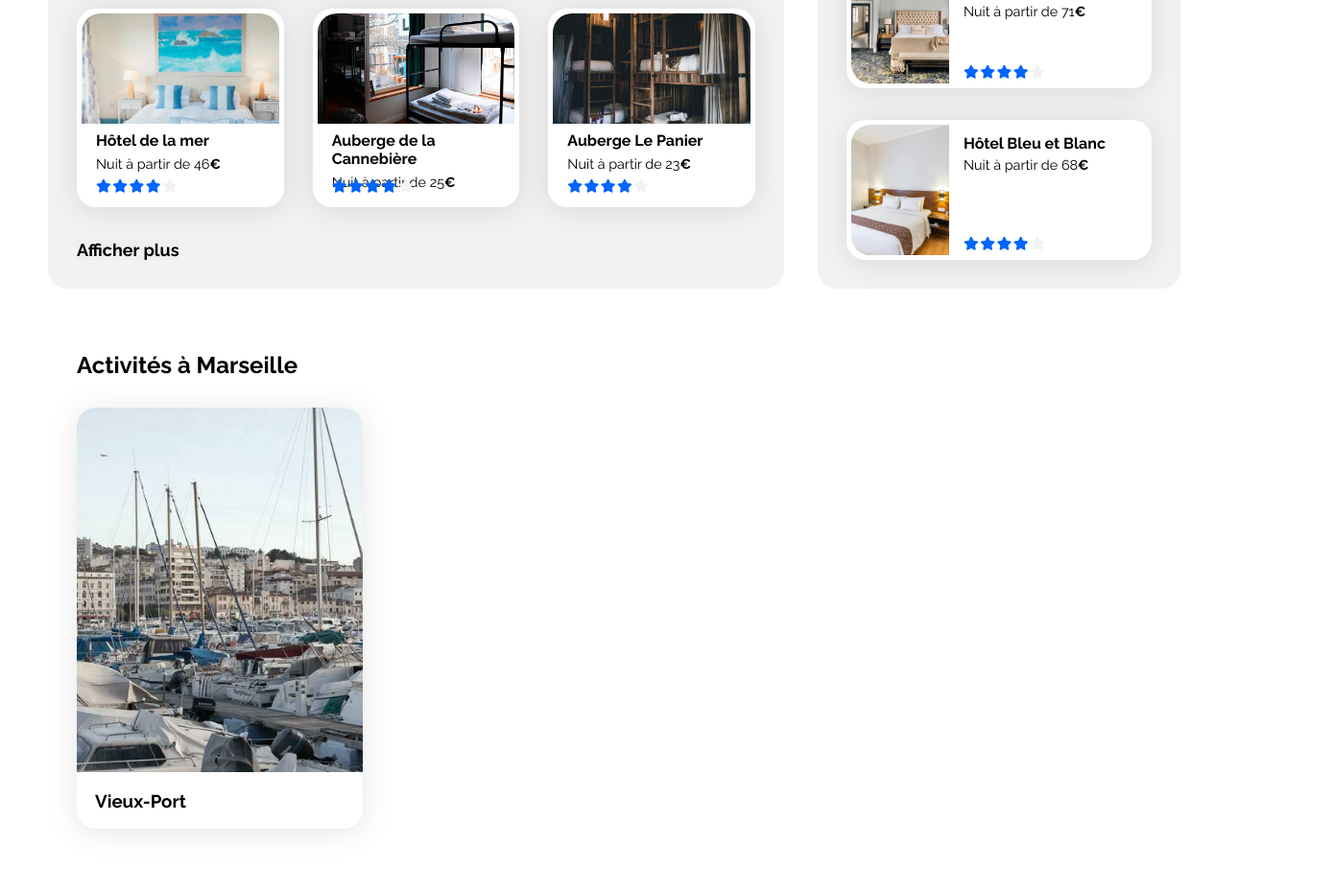
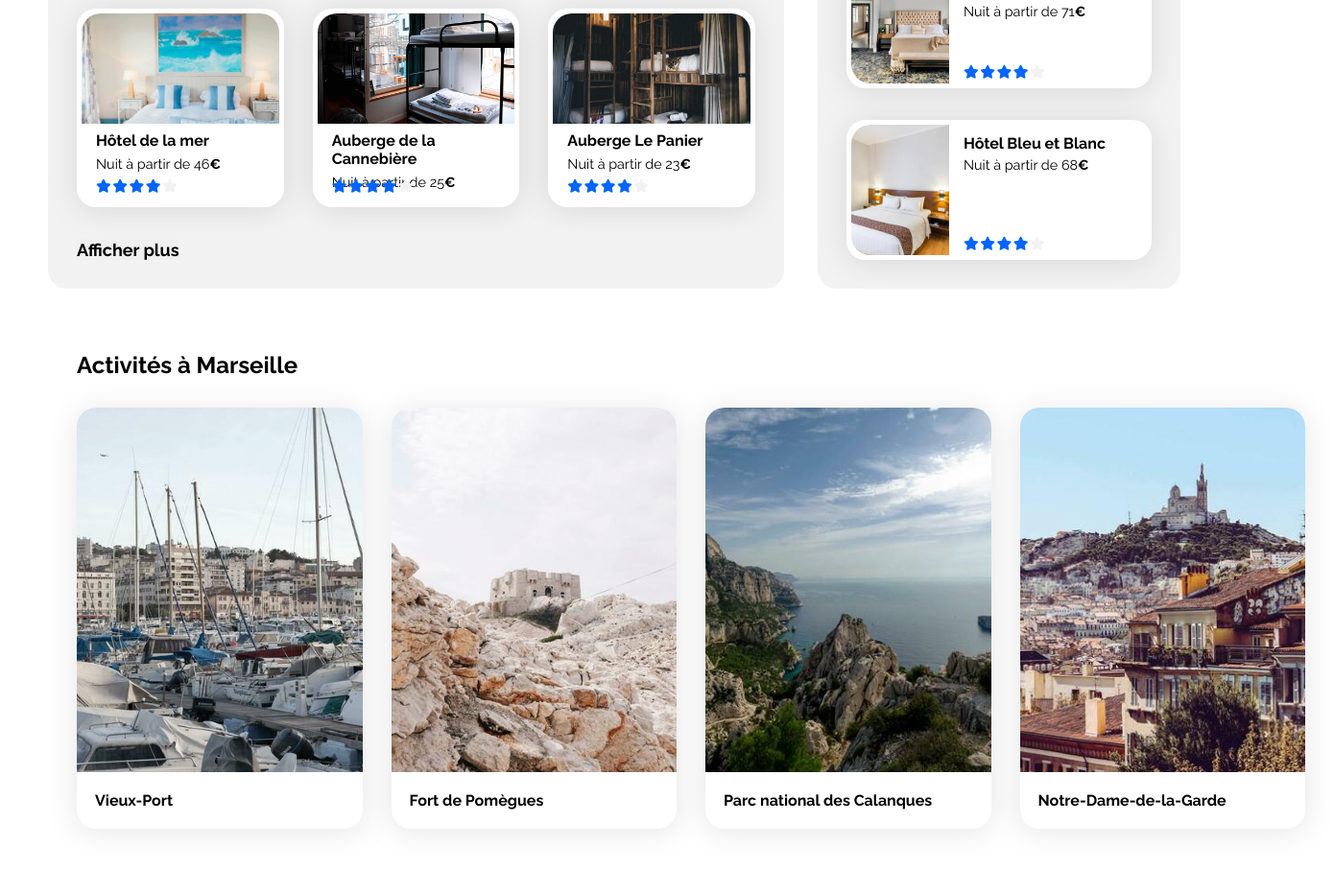
Before and after one commit to Juju8888A/OC-Booki, a plain HTML site: page index.html in a window 1280 px wide. Shown: the part 753-1659 px from the top of the page at 96% size, 1390 px wide, since content can reach past the window. Drawn offline with Linux system fonts and the light colour scheme.

Commit message:
ajout des 4 colonnes activités

```diff
--- a/CSS/style.css
+++ b/CSS/style.css
@@ -431,7 +431,7 @@ a {
 }
 
 .activites-marseille-cards a {
-    padding: 0 20px 0 0;
+    padding: 0 30px 0 0;
 }
 
 .activites-card {
@@ -456,6 +456,10 @@ a {
     align-items: center;
     height: 59px;
     padding: 20px 19px 20px 19px;
+}
+
+.activites-card-txt h3 {
+    font-size: 16px;
 }
 
 
--- a/index.html
+++ b/index.html
@@ -312,21 +312,43 @@
                 <h2>Activités à Marseille</h2>
             </div>
             <div class="activites-marseille-cards">
+                <a href="#">
+                    <article class="activites-card">
+                        <img src="./images/activites/reno-laithienne.jpg" alt="Image du Vieux Port de Marseille" />
+                        <div class="activites-card-txt">
+                            <h3 class="activites-card-title">Vieux-Port</h3>
+                        </div>
+                    </article>
+                </a>
 
                 <a href="#">
                     <article class="activites-card">
-                        <img src="./images/activites/reno-laithienne.jpg"
-                            alt="Image de la chambre d'hôtel montrant un lit" />
+                        <img src="./images/activites/paul-hermann.jpg" alt="Image du Fort de Pomègues" />
                         <div class="activites-card-txt">
-                            <h3 class="activites-card-title">Vieux-Port</h3>
+                            <h3 class="activites-card-title">Fort de Pomègues</h3>
                         </div>
+                    </article>
+                </a>
 
+                <a href="#">
+                    <article class="activites-card">
+                        <img src="./images/activites/kilyan-sockalingum.jpg"
+                            alt="Image du Parc national des Calanques" />
+                        <div class="activites-card-txt">
+                            <h3 class="activites-card-title">Parc national des Calanques</h3>
+                        </div>
+                    </article>
+                </a>
+
+                <a href="#">
+                    <article class="activites-card">
+                        <img src="./images/activites/florian-wehde.jpg" alt="Image de Notre-Dame-de-la-Garde" />
+                        <div class="activites-card-txt">
+                            <h3 class="activites-card-title">Notre-Dame-de-la-Garde</h3>
+                        </div>
+                    </article>
+                </a>
             </div>
-            </article>
-            </a>
-
-        </div>
-
         </div>
     </main>
 
```
